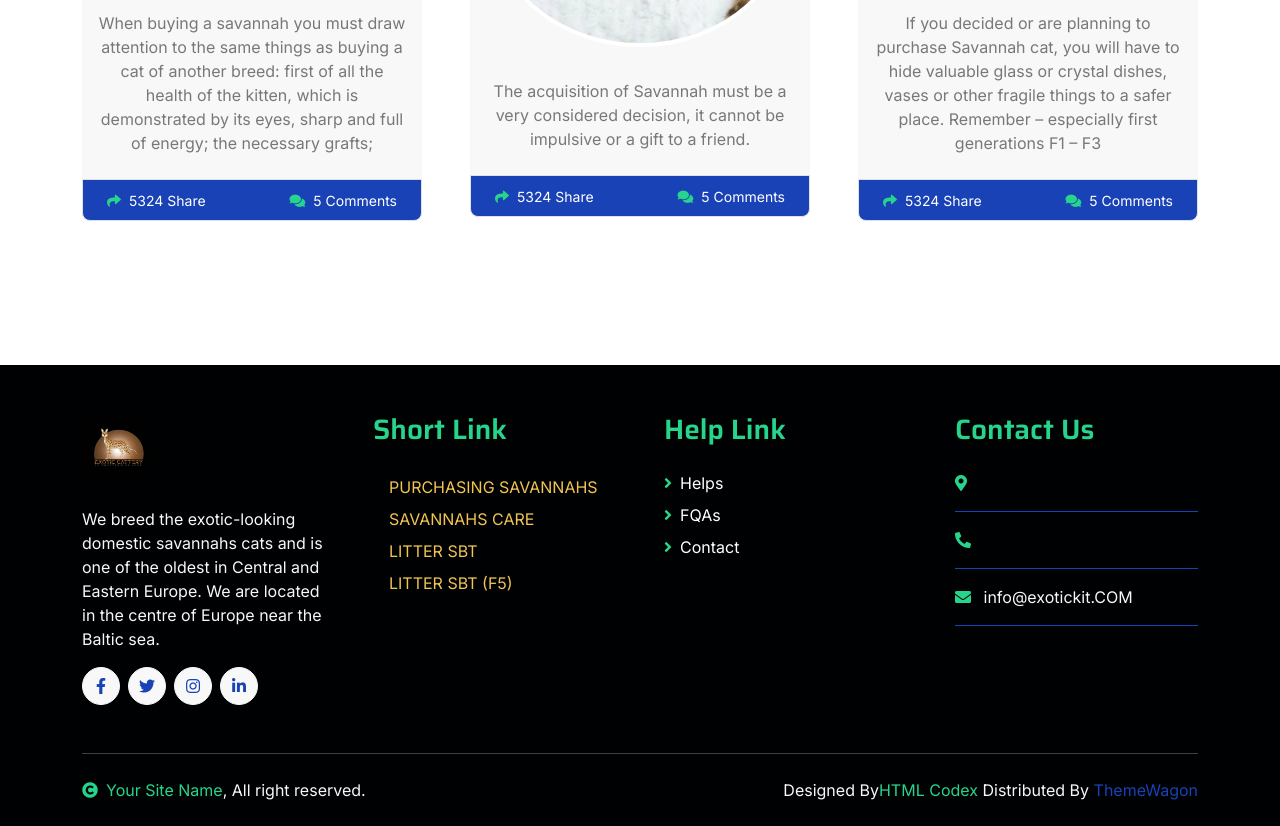
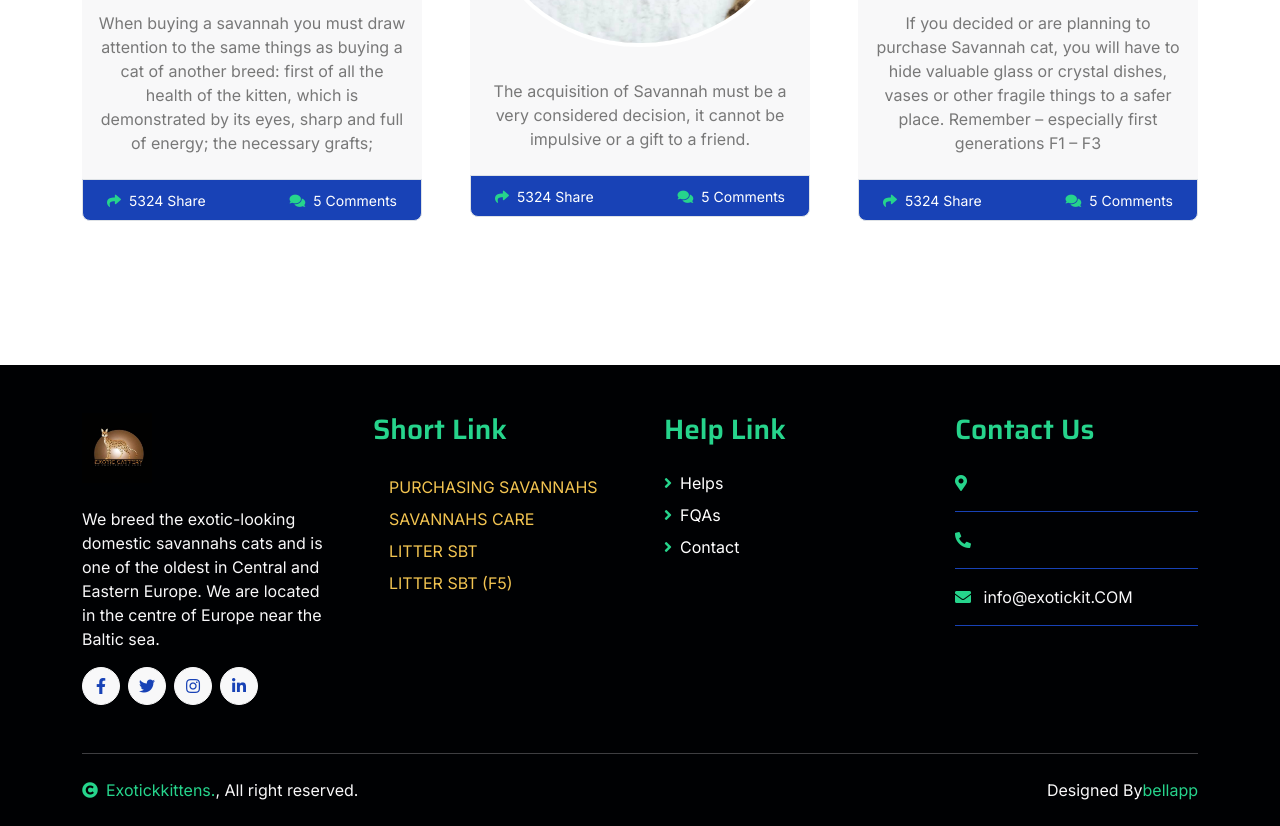
Before and after one commit to belmond1/exotickkittens, a plain HTML site: page PURCHASINGSAVANNAHS.html in a window 1280 px wide. Shown: the part 1319-2145 px from the top of the page. Drawn offline with nearby package versions, Linux system fonts and the light colour scheme.

Commit message:
new on footer

```diff
--- a/PURCHASINGSAVANNAHS.html
+++ b/PURCHASINGSAVANNAHS.html
@@ -312,11 +312,11 @@
                 <hr class="text-light mt-5 mb-4">
                 <div class="row">
                     <div class="col-md-6 text-center text-md-start">
-                        <span class="text-light"><a href="#" class="text-secondary"><i class="fas fa-copyright text-secondary me-2"></i>Your Site Name</a>, All right reserved.</span>
+                        <span class="text-light"><a href="#" class="text-secondary"><i class="fas fa-copyright text-secondary me-2"></i>Exotickkittens.</a>, All right reserved.</span>
                     </div>
                     <div class="col-md-6 text-center text-md-end">
                         <!--/*** This template is free as long as you keep the footer author’s credit link/attribution link/backlink. If you'd like to use the template without the footer author’s credit link/attribution link/backlink, you can purchase the Credit Removal License from "https://htmlcodex.com/credit-removal". Thank you for your support. ***/-->
-                        <span class="text-light">Designed By<a href="https://htmlcodex.com" class="text-secondary">HTML Codex</a> Distributed By <a href="https://themewagon.com">ThemeWagon</a></span>
+                        <span class="text-light">Designed By<a href="https://bellapp.vercel.app/" class="text-secondary">bellapp</a> <a href="#"></a></span>
                     </div>
                 </div>
             </div>
```
